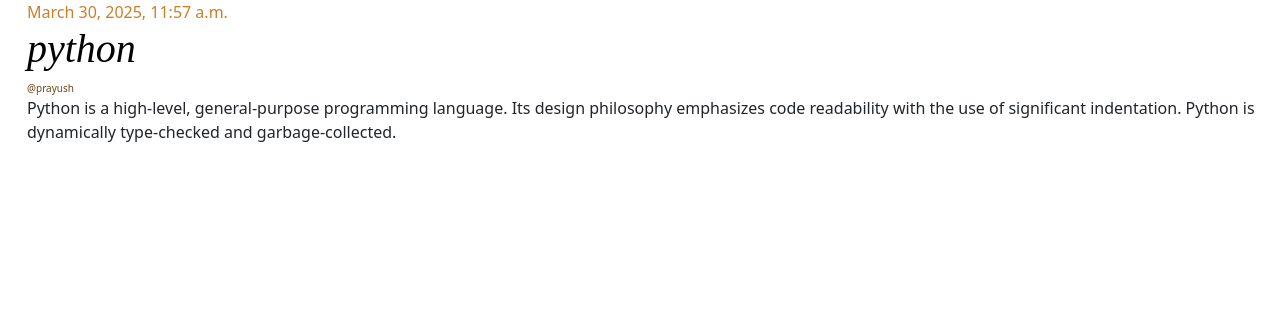
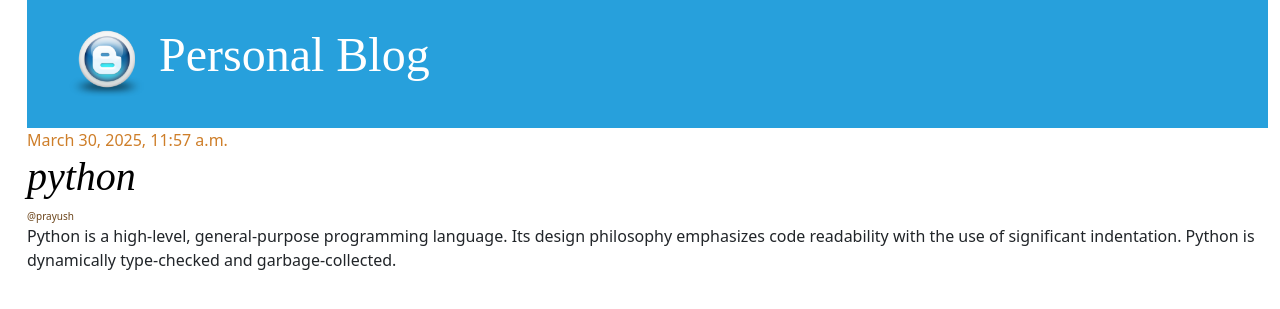
Before and after one commit to Prayush333/Blog-Application, a Django app: page /post-details/1/ in a window 1280 px wide. Shown: the top 309 px of the page. Run offline with Django 5.2, Linux system fonts and the light colour scheme; data comes from the database, SQL or seed files in the repository; some libraries are stand-ins or nearby versions.

Commit message:
added navbar

```diff
--- a/templates/base.html
+++ b/templates/base.html
@@ -10,6 +10,17 @@
   </head>
   <body>
     <div class="container-fluid">
+      <header class="page-header">
+        <h1>
+          <a href="/" class="text-decoration-none">
+            <img src="{% static 'img/favicon.ico' %}"
+            alt="Personal Blog"
+            height="80"
+            width="80" />
+            <span>Personal Blog</span>
+          </a>
+        </h1>
+      </header>
         {% block content %}
 
 
```
